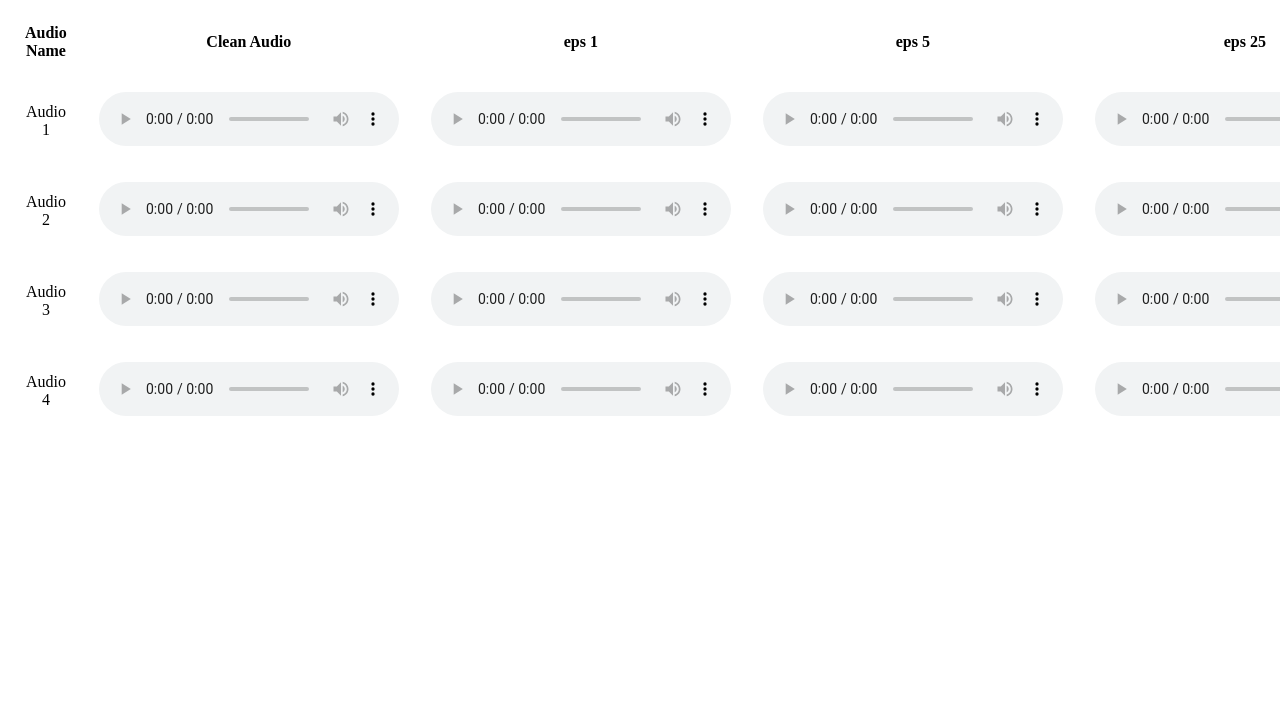
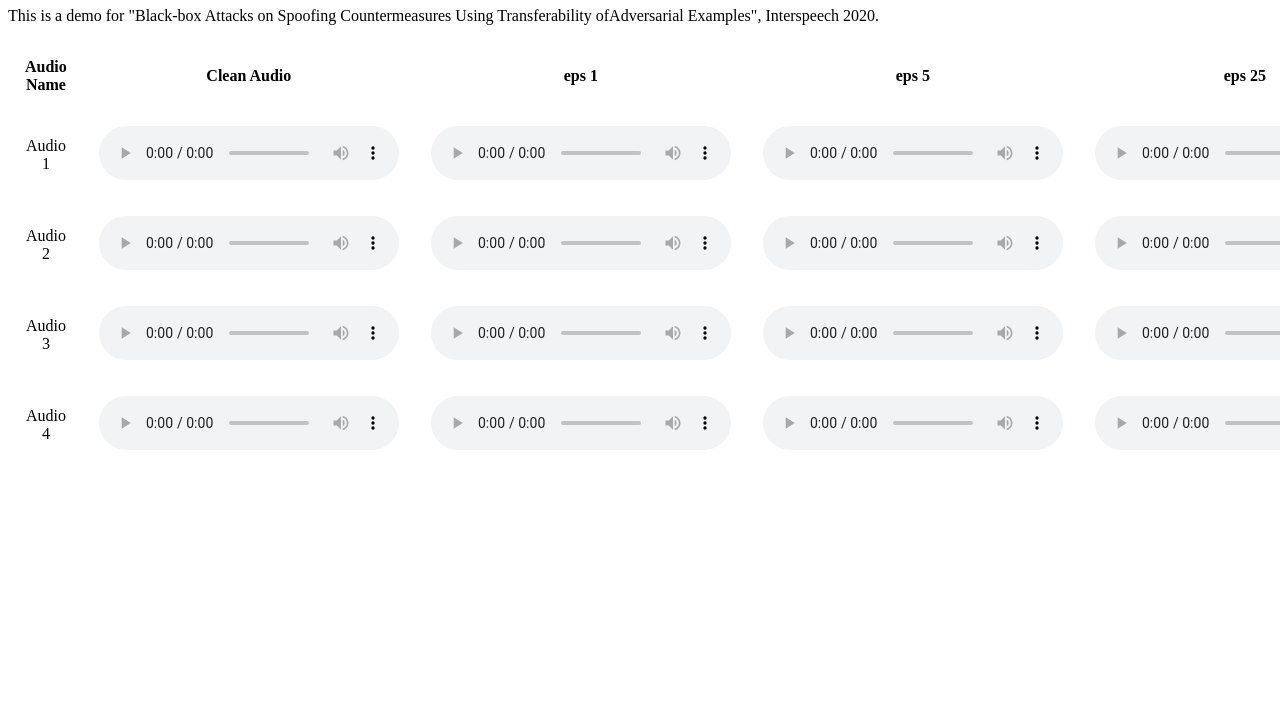
Before and after one commit to XMHZZ2018/adv-transfer-demo, a plain HTML site: page index.html in a window 1280 px wide. Shown: the part 73-800 px from the top of the page. Drawn offline with Linux system fonts and the light colour scheme.

Commit message:
Update index.html

```diff
--- a/index.html
+++ b/index.html
@@ -14,7 +14,7 @@
 <body>
 
 <h1>Iterative Ensemble Adversarial Audio Samples</h1>
-
+<p>This is a demo for "Black-box Attacks on Spoofing Countermeasures Using Transferability ofAdversarial Examples", Interspeech 2020.</p>
 <table style="width:100%, padding:15px, text-align:center">
   <tr>
     <th>Audio Name</th>
```
